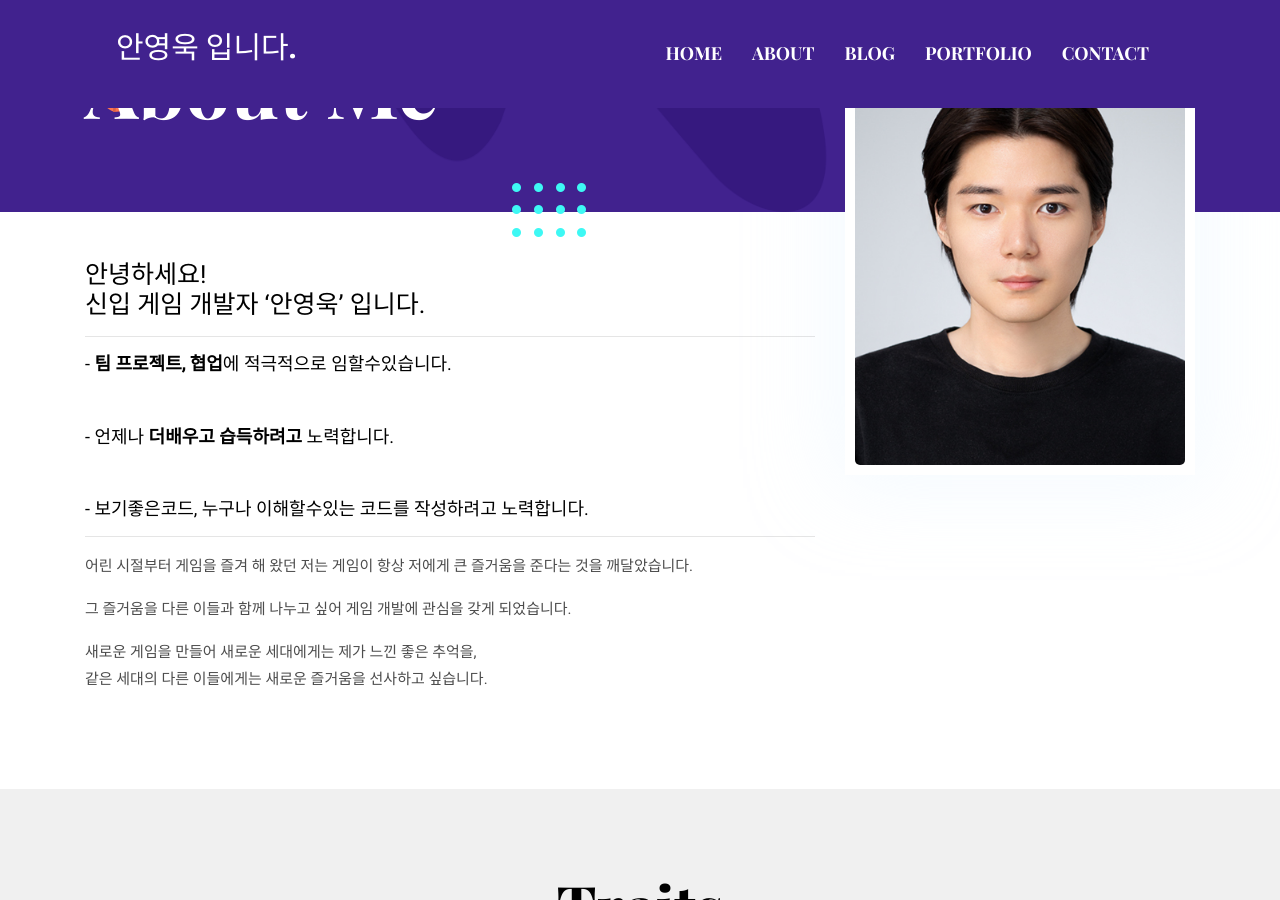
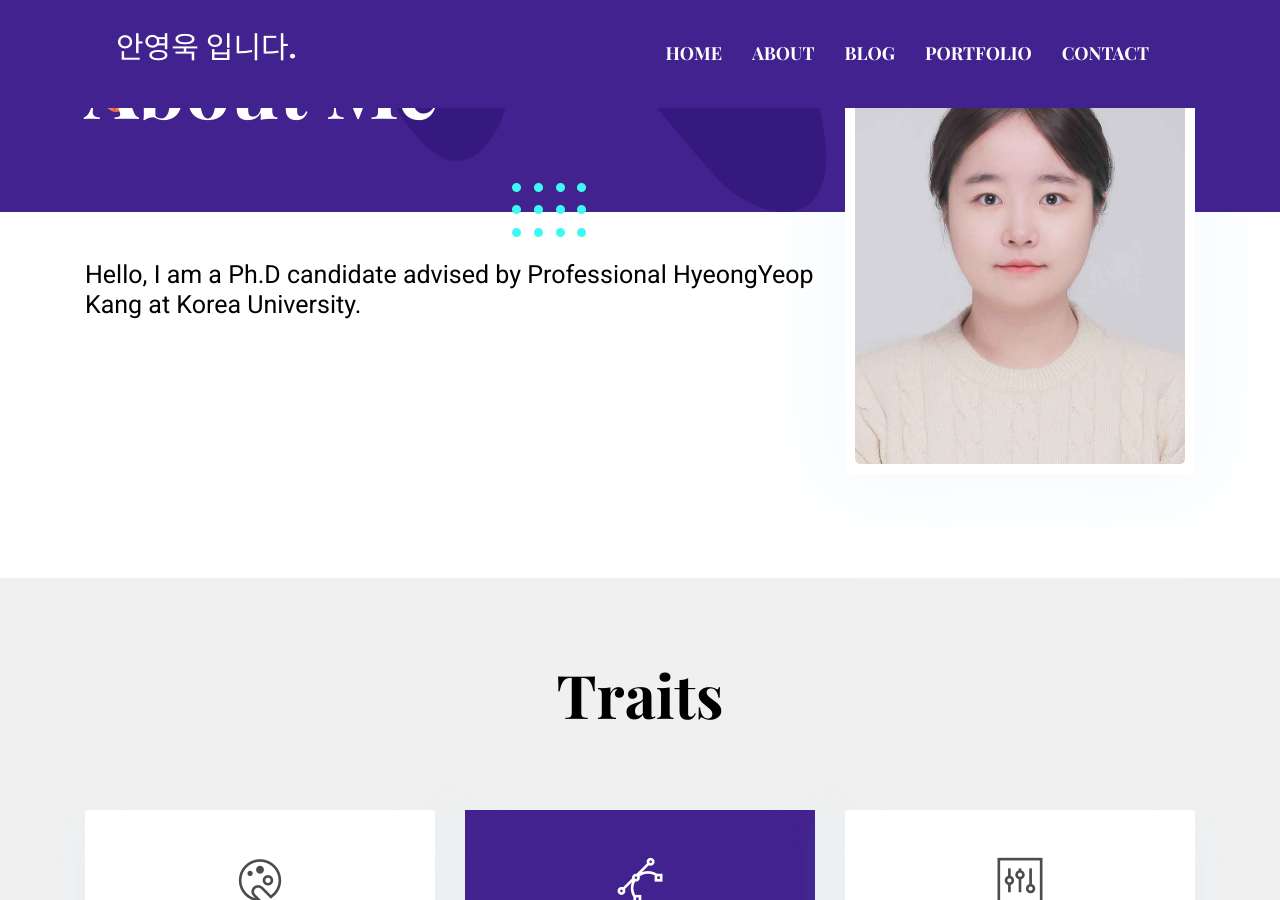
Before and after one commit to JuyeongHwang/JuyeongHwang.github.io, a Jekyll site: the page built from _pages/about.md, in a window 1280 px wide and 900 px high, scrolled down 312 px. Built offline with Jekyll 4.4.1, drawn with Linux system fonts in a browser that asks for light colours; some web fonts are replaced.

Commit message:
change about
.

```diff
--- a/_pages/about.md
+++ b/_pages/about.md
@@ -1,27 +1,9 @@
 ---
 layout: about
 title: About Me
-author: 안영욱
-image: assets/images/about/An.jpg
+author: 황주영
+image: assets/images/about/Hwang.jpg
 ---
 <meta name="viewport" content="width=device-width, initial-scale=1.0, maximum-scale=1, minimum-scale=1">
 
-#### 안녕하세요! <br> 신입 게임 개발자 '안영욱' 입니다.
----
-
-##### - <b>팀 프로젝트, 협업</b>에 적극적으로 임할수있습니다.
-<br>
-
-##### - 언제나 <b>더배우고 습득하려고</b> 노력합니다.
-<br>
-
-##### - 보기좋은코드, 누구나 이해할수있는 코드를 작성하려고 노력합니다.
-
----
-
-어린 시절부터 게임을 즐겨 해 왔던 저는 게임이 항상 저에게 큰 즐거움을 준다는 것을 깨달았습니다.
-
-그 즐거움을 다른 이들과 함께 나누고 싶어 게임 개발에 관심을 갖게 되었습니다.
-
-새로운 게임을 만들어 새로운 세대에게는 제가 느낀 좋은 추억을,
-같은 세대의 다른 이들에게는 새로운 즐거움을 선사하고 싶습니다.
+#### Hello, I am a Ph.D candidate advised by Professional HyeongYeop Kang at Korea University.
```
